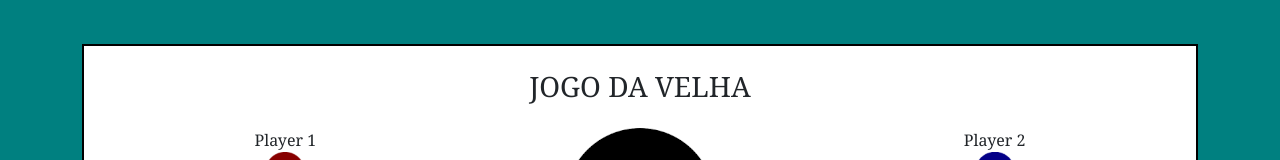
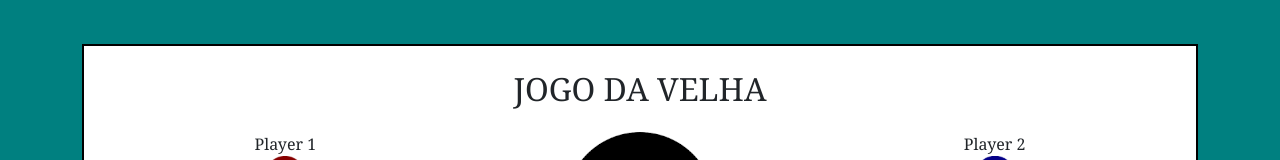
Before and after one commit to alefvieira/jogo-da-velha, a plain HTML site: page index.html in a window 1280 px wide. Shown: the part 136-296 px from the top of the page. Drawn offline with nearby package versions, Linux system fonts and the light colour scheme.

Commit message:
Update index.html

```diff
--- a/index.html
+++ b/index.html
@@ -27,7 +27,7 @@
     <section class="container" id="pagina_inicial">
         <div class="row">
             <div class="col-md-12">
-                <div><h3>JOGO DA VELHA</h3></div>
+                <div><h2>JOGO DA VELHA</h2></div>
                 <div class="row ">
                     <div class="col-md-4">
                         <label for="apelido1">
```
